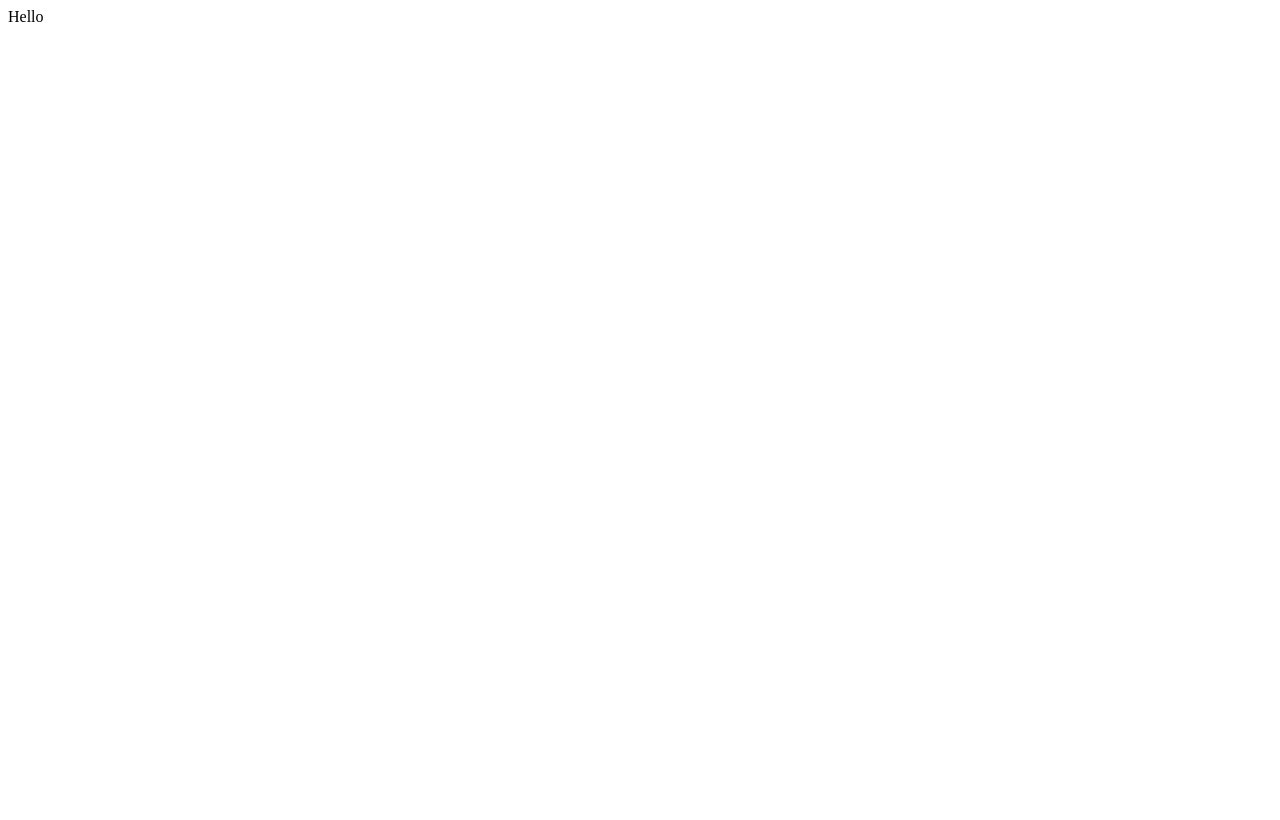
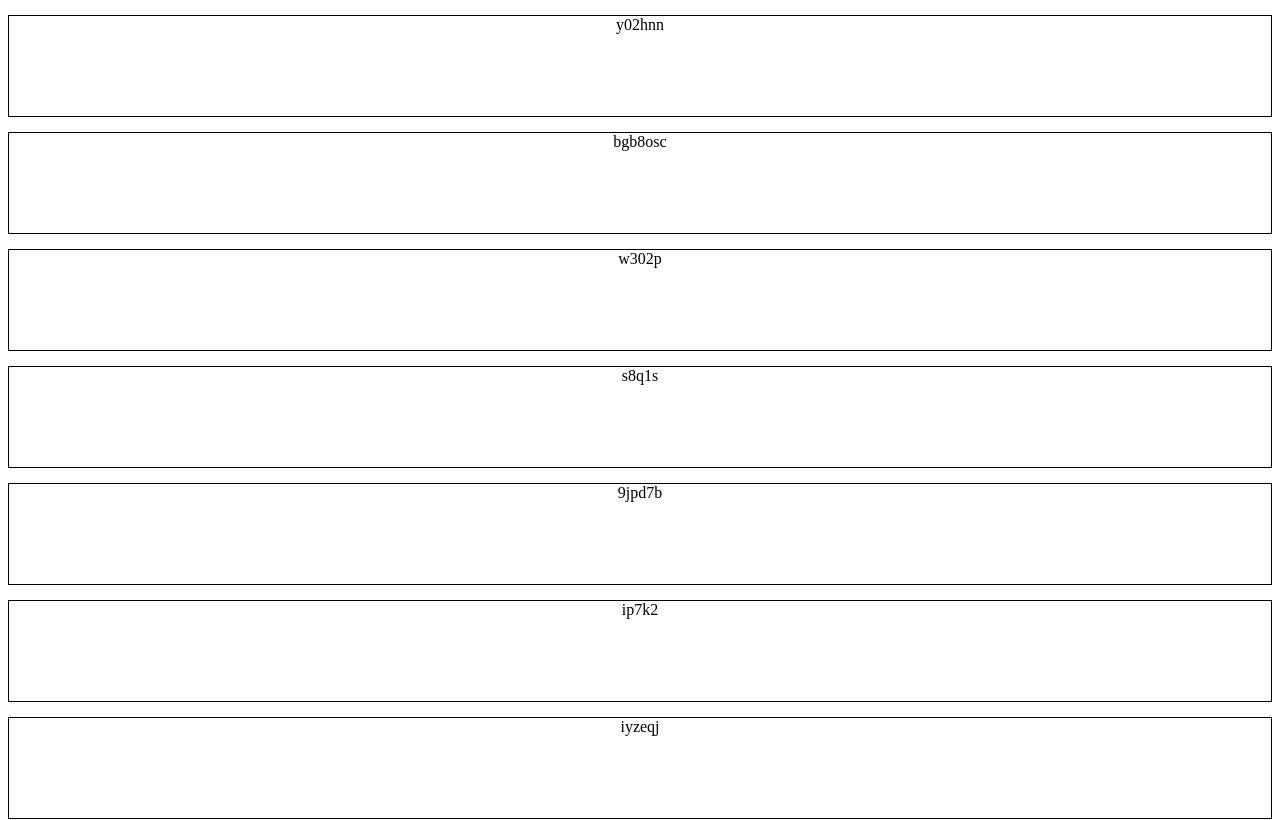
Before and after one commit to arthur-nesterenko/react-infinity-list, a React app: page / in a window 1280 px wide. Shown: the top 820 px of the page. Built offline with nearby package versions, Linux system fonts and the light colour scheme.

Commit message:
start implement load more

```diff
--- a/package.json
+++ b/package.json
@@ -13,6 +13,7 @@
     "react-dom": "^15.6.1"
   },
   "devDependencies": {
+    "@types/lodash": "^4.14.71",
     "awesome-typescript-loader": "^3.2.2",
     "source-map-loader": "^0.2.1",
     "typescript": "^2.4.2"
--- a/src/components/List.tsx
+++ b/src/components/List.tsx
@@ -1,7 +1,10 @@
 import * as React from 'react';
 
-const List = () => <div>
-    Hello
+interface propsList {
+    items : Array < JSX.Element >
+}
+const List = ({items} : propsList) : JSX.Element => <div>
+    {items}
 </div>;
 
 export default List;
--- a/src/containers/infinity-container.tsx
+++ b/src/containers/infinity-container.tsx
@@ -14,8 +14,8 @@ interface InfinityListProps {
     loader?: any,
     showLoader?: boolean,
     loadMore?: any,
-    // items : (JSX.Element | Array < any >), children : (JSX.Element | Array < any
-    // >),
+    items?: Array < JSX.Element >,
+    children?: Array < JSX.Element >,
     holderType?: string,
     className?: string,
     animateItems?: boolean
@@ -39,12 +39,188 @@ undefined > {
         }}>Loading...</div>,
         showLoader: true,
         holderType: 'div',
-        loadMore: false,
-        // children: [], items: [],
+        loadMore: () => console.log('default laod more'),
+        children: [],
+        items: [],
         animateItems: false
     };
+    constructor(props : InfinityListProps) {
+        super(props);
 
-    render() : JSX.Element {return <List/>;}
-}
+        console.log(props)
 
-export default InfinityListContainer;
+        this.scrollListener = this
+            .scrollListener
+            .bind(this);
+
+    }
+
+    componentDidMount() {
+        this.attachScrollListener();
+    }
+
+    componentDidUpdate() {
+        this.attachScrollListener();
+    }
+
+    componentWillUnmount() {
+        this.detachScrollListener();
+    }
+
+    render() : JSX.Element {
+        const {items} = this.props;
+        return <List items={items}/>;
+    }
+
+    _findElement() : any
+    {
+        return this.props.elementIsScrollable
+            ? findDOMNode(this)
+            : window;
+    }
+
+    attachScrollListener() : void {
+        if(!this.props.hasMore || this.props.loadingMore)
+            return;
+        let el = this._findElement();
+        el.addEventListener('scroll', this.scrollListener, true);
+        el.addEventListener('resize', this.scrollListener, true);
+        this.scrollListener();
+    }
+
+    _elScrollListener() : number {
+
+        const el: HTMLElement = findDOMNode(this);
+
+        if (this.props.horizontal) {
+            const leftScrollPos = el.scrollLeft;
+            const totalContainerWidth = el.scrollWidth;
+            const containerFixedWidth = el.offsetWidth;
+            const rightScrollPos = leftScrollPos + containerFixedWidth;
+
+            return (totalContainerWidth - rightScrollPos);
+        }
+
+        const topScrollPos = el.scrollTop;
+        const totalContainerHeight = el.scrollHeight;
+        const containerFixedHeight = el.offsetHeight;
+        const bottomScrollPos = topScrollPos + containerFixedHeight;
+
+        return (totalContainerHeight - bottomScrollPos);
+    }
+
+    _windowScrollListener() : number {
+        const el: HTMLElement = findDOMNode(this);
+        const doc: any = document;
+        const w: any = window;
+        /**
+         *TODO: Should implement in next version horizontal version
+         */
+
+        if (this.props.horizontal) {
+            const windowScrollLeft = (w.pageXOffset !== undefined)
+                ? w.pageXOffset
+                : (doc.documentElement || doc.body.parentNode || doc.body).scrollLeft as Document;
+            const elTotalWidth = leftPosition(el) + el.offsetWidth;
+            const currentRightPosition = elTotalWidth - windowScrollLeft - window.innerWidth;
+            return currentRightPosition;
+        }
+
+        const windowScrollTop = (window.pageYOffset !== undefined)
+            ? window.pageYOffset
+            : (doc.documentElement || doc.body.parentNode || doc.body).scrollTop;
+        const elTotalHeight = topPosition(el) + el.offsetHeight;
+        const currentBottomPosition = elTotalHeight - windowScrollTop - window.innerHeight;
+
+        return currentBottomPosition;
+    }
+
+    scrollListener() : void {
+        // This is to prevent the upcoming logic from toggling a load more before any
+        // data has been passed to the component
+
+        if(this._totalItemsSize() <= 0)
+            return;
+
+        let bottomPosition = this.props.elementIsScrollable
+            ? this._elScrollListener()
+            : this._windowScrollListener();
+
+        if (bottomPosition < Number(this.props.threshold)) {
+            this.detachScrollListener();
+
+            this
+                .props
+                .loadMore(this.props.items);
+        }
+    }
+
+    detachScrollListener() {
+        let el = this._findElement();
+        el.removeEventListener('scroll', this.scrollListener, true);
+        el.removeEventListener('resize', this.scrollListener, true);
+    }
+
+    _renderOptions() {
+        const allItems = this
+            .props
+            .children
+            .concat(this.props.items);
+
+        return allItems;
+    }
+
+    _totalItemsSize() : number {
+        let totalSize;
+
+        if (this.props.items)
+            return this.props.items.length
+        else
+            return this.props.children.length;
+
+        }
+
+    renderLoader() {
+        return (this.props.loadingMore && this.props.showLoader)
+            ? this.props.loader
+            : undefined;
+    }
+
+    _assignHolderClass() : string {
+
+        const additionalClass = (typeof this.props.className === 'function')
+            ? this
+                .props
+                .className()
+            : this.props.className;
+
+        return 'redux-infinite-scroll ' + additionalClass;
+    }
+
+    _renderWithTransitions() : JSX.Element {
+        const allItems = this
+            .props
+            .children
+            .concat(this.props.items);
+
+        console.log('animating with tran');
+
+        /**
+         * TODO: Should add in next version
+         */
+
+        // return (     <ReactCSSTransitionGroup
+        // transitionName={this.props.transitionName}
+        // transitionEnter={this.props.transitionEnter}
+        // transitionEnterTimeout={this.props.transitionEnterTimeout}
+        // transitionLeave={this.props.transitionLeave}
+        // transitionLeaveTimeout={this.props.transitionLeaveTimeout}
+        // transitionAppear={this.props.transitionAppear}
+        // transitionAppearTimeout={this.props.transitionAppearTimeout}> {allItems}
+        // </ReactCSSTransitionGroup> )}
+
+        return <div>Withanimations</div>
+        }
+    }
+
+    export default InfinityListContainer;
--- a/src/index.tsx
+++ b/src/index.tsx
@@ -1,10 +1,50 @@
 import * as React from "react";
 import {render} from "react-dom";
 import InfinityListContainer from './containers/infinity-container'
+import {times} from 'lodash'
 
-const props = {
+const styles = {
+        border: '1px #000 solid',
+        marginTop: '15px',
+        height: '100px',
+        textAlign: 'center'
 
-    loadMore: () => console.log('hello')
-}
-render(
-    <InfinityListContainer/>, document.getElementById("app"));
+    }
+
+    const makeId = () => Math.random().toString(36).substring(7);
+
+    const test = times(10, (index : number) => (
+            <div style={styles} key={makeId()}>{makeId()}</div>
+        ))
+        class App extends React.Component < any,
+        any > {
+
+            constructor(props : any) {
+                super(props)
+
+                this.state = {
+                    items: test
+                }
+            }
+
+            loadMore = (items : any) => this.setState({
+                items: items.concat(test)
+            })
+            render()
+            {
+
+                const Props = {
+                    items: this.state.items,
+                    loadMore: this.loadMore
+                }
+                return <InfinityListContainer {...Props}/>
+            }
+        }
+
+        /**
+         *
+         */
+        render(
+            <App/>, document.getElementById('app'))
+
+        // const props = {     items:     loadMore: () => console.log('hello') }
```
Also changed, not shown: 4 other files (tests, documents, lock files or other folders).
